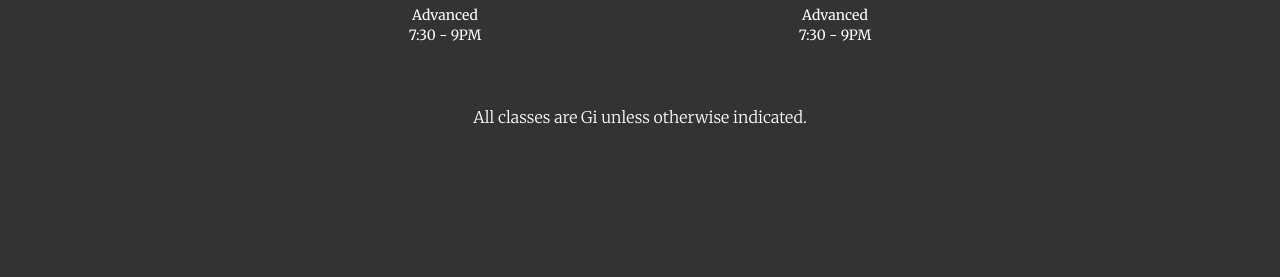
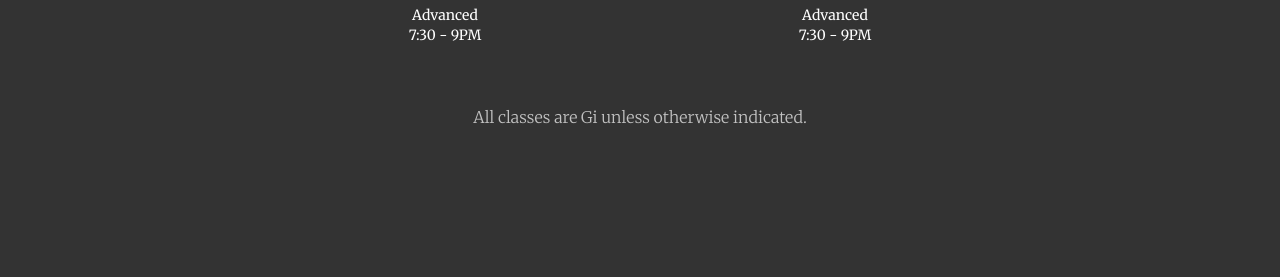
Before and after one commit to gmbjjwnc68/gmbjjwnc68.github.io, a Jekyll site: the page built from schedule.html, in a window 1280 px wide and 900 px high, scrolled down 1146 px. Shown: the part 150-427 px from the top of the window. Built offline with Jekyll 4.4.1, drawn with Linux system fonts in a browser that asks for light colours.

Commit message:
Dim gi message

```diff
--- a/_includes/class_schedule.html
+++ b/_includes/class_schedule.html
@@ -102,7 +102,7 @@
                     <div class="col-lg-1 text-center">
                     </div>
                 </div>
-                <div class="row text-center">
+                <div class="row text-center text-faded">
                     <p>All classes are Gi unless otherwise indicated.</p>
                 </div>
             </div>
```
